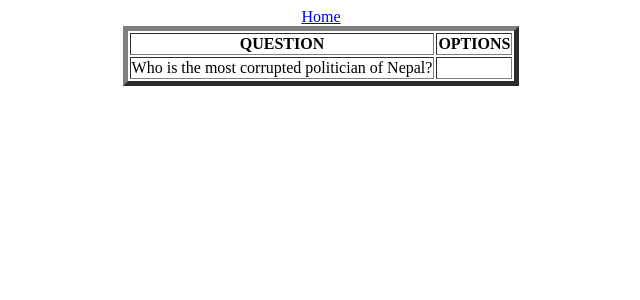
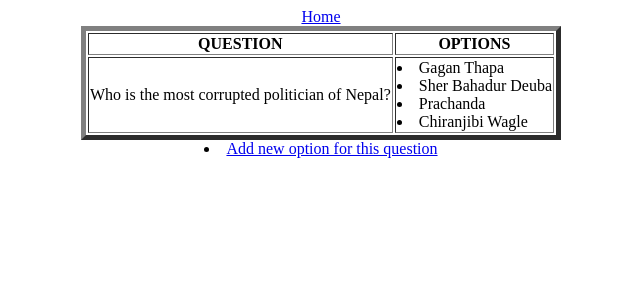
Before and after one commit to dikshantgh/pollfusion, a Django app: a page that uses poll/templates/poll/question_detail.html in a window 1280 px wide. Shown: the top 300 px of the page, without its empty margins (319-959 px from the left). Run offline with Django 3.2, Linux system fonts and the light colour scheme; data comes from the database, SQL or seed files in the repository; both versions use the stored data as it was after the commit.

Commit message:
added new options in html page and in urls too

```diff
--- a/poll/templates/poll/question_detail.html
+++ b/poll/templates/poll/question_detail.html
@@ -17,4 +17,7 @@
 
 </table>
 
+
+<center><li><a href = "{% url 'poll:create_option' object.id %}">Add new option for this question</a></center>
+
 </center>
--- a/poll/urls.py
+++ b/poll/urls.py
@@ -8,6 +8,8 @@ urlpatterns = [
     url(r"^option/(?P<pk>\d+)/$", views.QuestionDetailView.as_view(), name="question_detail"),
     url(r"^type/$", views.TypeCreateView.as_view(), name="create_type"),
     url(r"^createquestion/(?P<pk>\d+)/$", views.QuestionCreateView.as_view(), name="create_question"),
+    url(r"^createoption/(?P<pk>\d+)/$", views.OptionCreateView.as_view(), name="create_option"),
+
 
 
 
--- a/poll/views.py
+++ b/poll/views.py
@@ -33,6 +33,12 @@ class QuestionDetailView(DetailView):
     template_name = "poll/question_detail.html"
     form_class = QuestionForm
 
+    def get_context_data(self, **kwargs):
+        context = super(QuestionDetailView, self).get_context_data(**kwargs)
+        ques_id = self.kwargs['pk']
+        context['page']=Question.objects.get(id =ques_id)
+        return context
+
 
 class TypeCreateView(CreateView):
 
@@ -53,3 +59,16 @@ class QuestionCreateView(CreateView):
         initials = super(QuestionCreateView, self).get_initial()
         initials['question_type'] = self.kwargs['pk']
         return initials
+
+
+class OptionCreateView(CreateView):
+
+
+    form_class = ChoiceForm
+    template_name = "poll/create_option.html"
+    success_url = reverse_lazy('poll:main_page')
+
+    def get_initial(self):
+        initials = super(OptionCreateView, self).get_initial()
+        initials['question'] = self.kwargs['pk']
+        return initials
```
Also changed, not shown: db.sqlite3.
